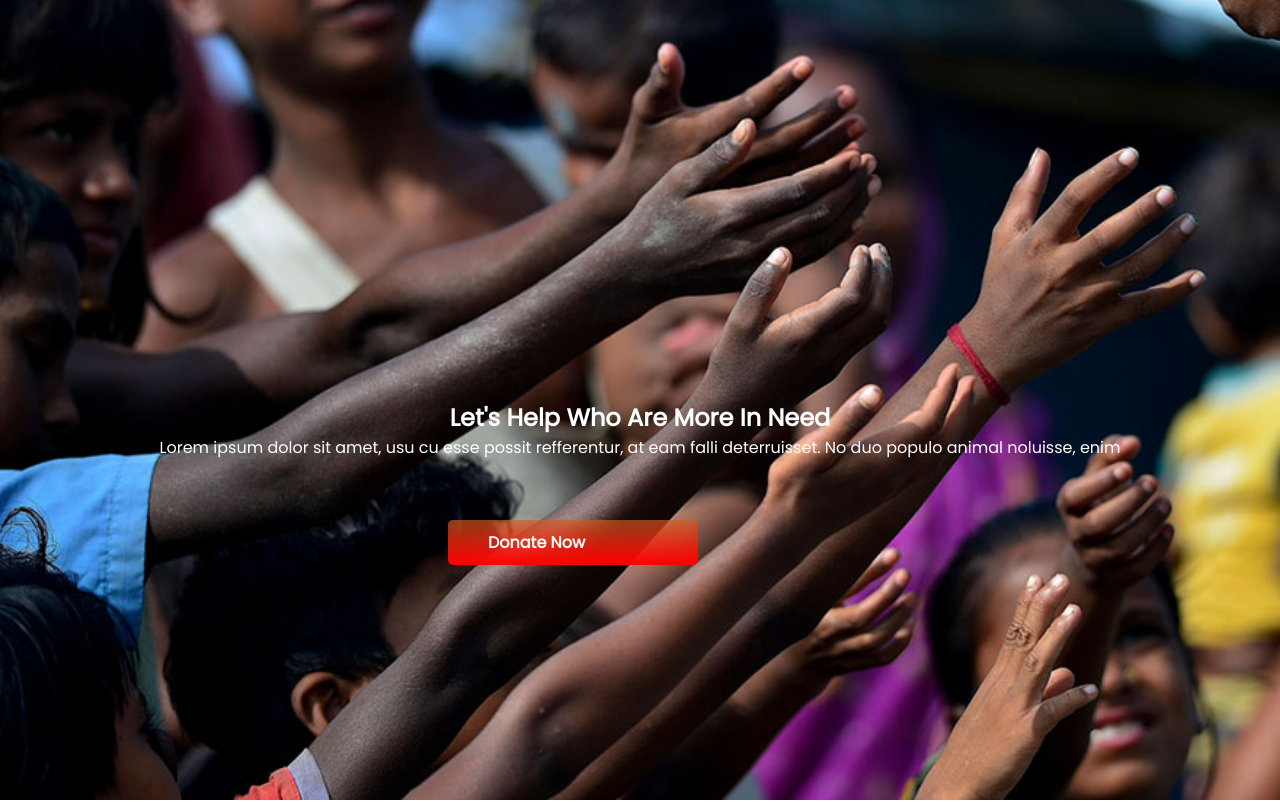
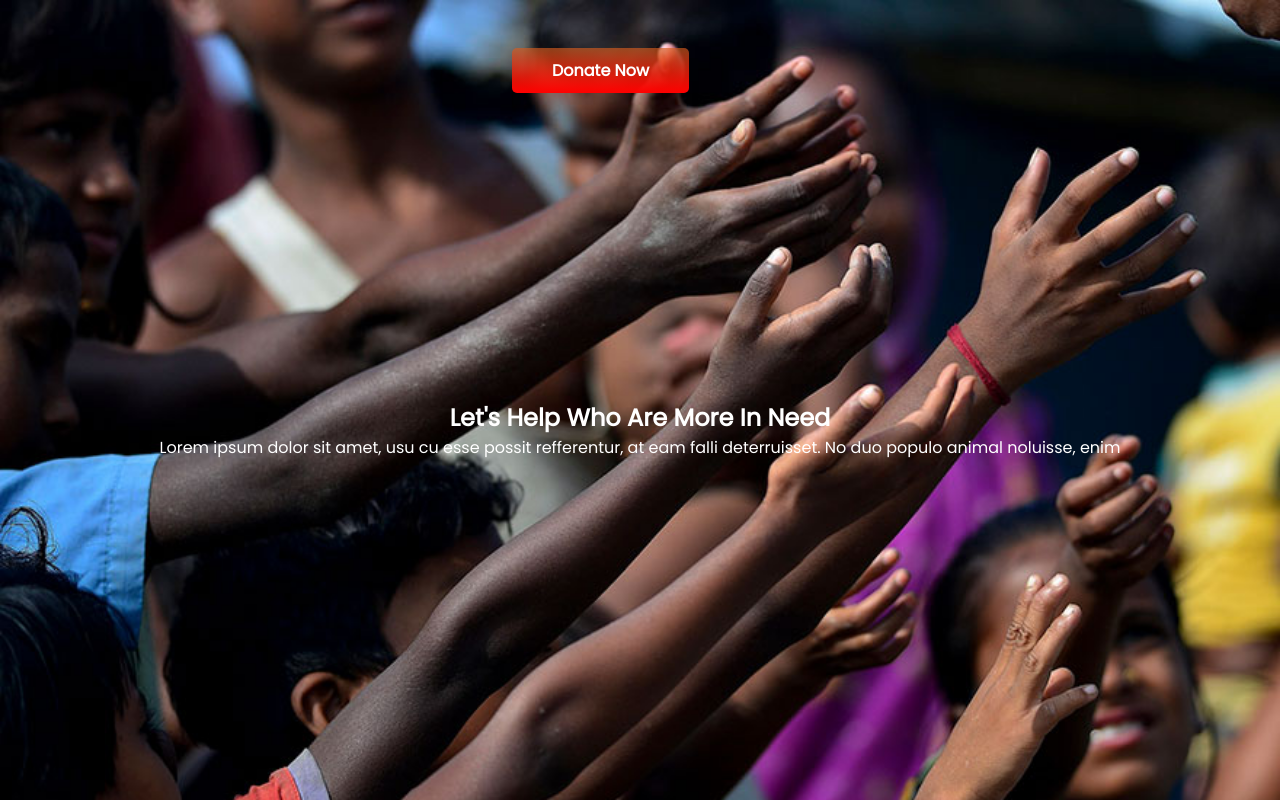
Before and after one commit to shafrinahamed97/Donation-website, a plain HTML site: page index.html in a window 1280 px wide. Shown: the top 802 px of the page. Drawn offline with Linux system fonts and the light colour scheme.

Commit message:
finished section-1

```diff
--- a/main.css
+++ b/main.css
@@ -84,9 +84,9 @@ body {
     border-radius: 5px;
     margin-bottom: 10px;
     display: block;
-    width: 250px;
-    top: 65%;
-    left: 35%;
+    width: 250px auto;
+    top: 6%;
+    left: 40%;
     position: absolute;
 
 
```
